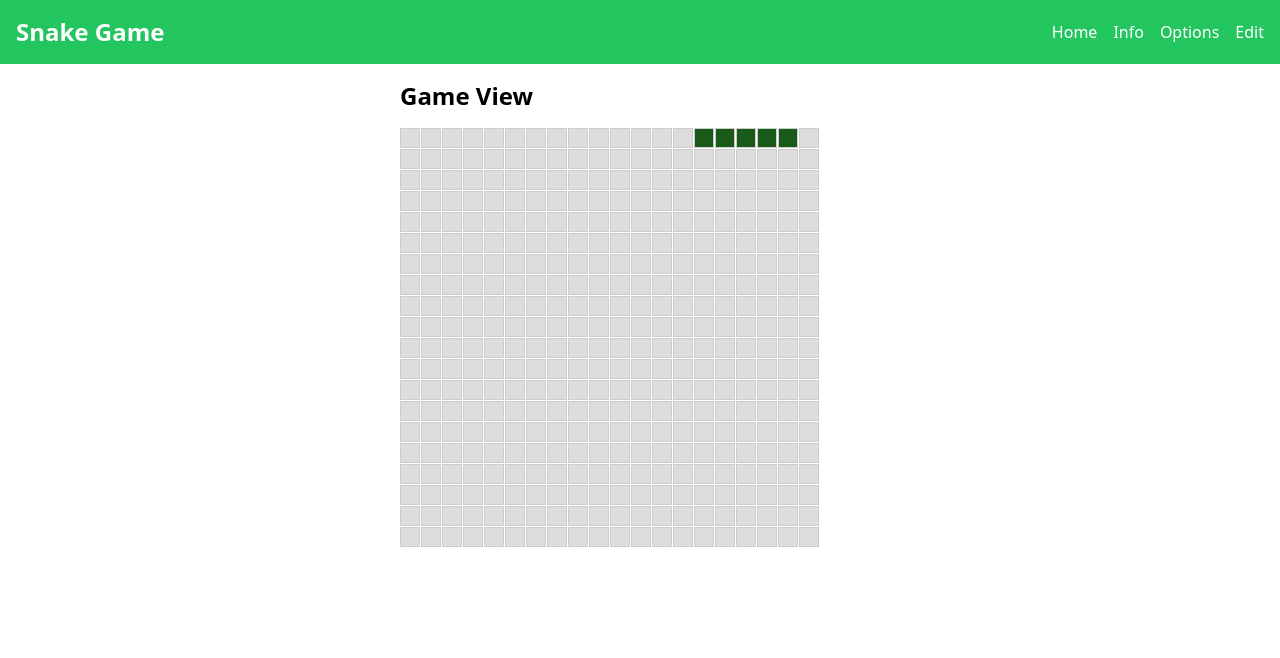
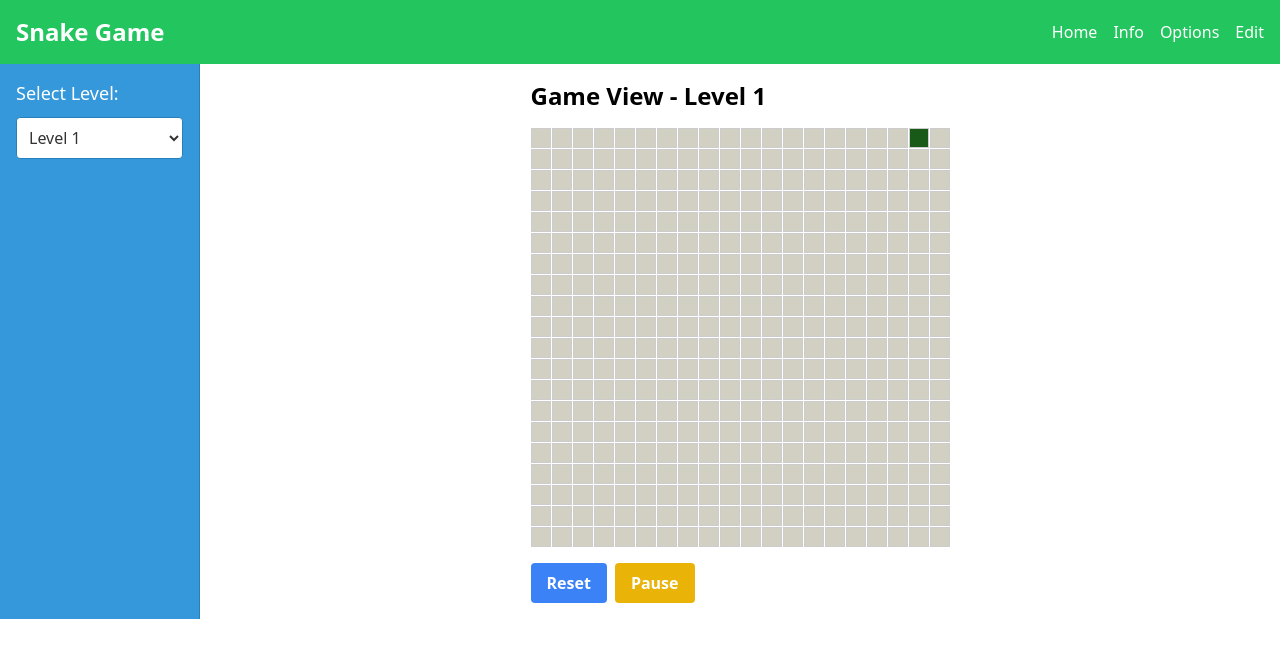
Before and after one commit to Nhantran65/task-app, a React (Create React App) app: page / in a window 1280 px wide. Shown: the top 658 px of the page. Built offline with nearby package versions, Linux system fonts and the light colour scheme.

Commit message:
Add feature obstacles three level for Snake game

```diff
--- a/src/components/Game.css
+++ b/src/components/Game.css
@@ -16,5 +16,46 @@
   }
 
   .empty-cell {
-    background-color: #ddd; /* Gray color for empty cells */
+    background-color: #4e421040; /* Gray color for empty cells */
   }
+  /* Add these styles to your existing CSS file */
+
+/* Add these styles to your existing CSS file */
+
+.game-container {
+    display: flex;
+  }
+
+  .sidebar {
+    width: 200px;
+    padding: 16px;
+    background-color: #3498db; /* Sidebar background color */
+    color: #fff; /* Text color */
+    border-right: 1px solid #2980b9; /* Border color */
+  }
+
+  .sidebar h4 {
+    font-size: 18px;
+    margin-bottom: 10px;
+  }
+
+  .sidebar select {
+    width: 100%;
+    padding: 8px;
+    font-size: 16px;
+    border: 1px solid #2980b9; /* Border color for the select */
+    border-radius: 4px;
+    background-color: #fff; /* Select background color */
+    color: #333; /* Select text color */
+  }
+
+  .sidebar select:hover {
+    background-color: #ecf0f1; /* Hover background color for the select */
+  }
+
+  /* Hover effect for sidebar links */
+  .sidebar a:hover {
+    color: #ecf0f1; /* Hover text color */
+  }
+
+  /* Adjust other styles as needed */
--- a/src/components/Game.tsx
+++ b/src/components/Game.tsx
@@ -1,18 +1,40 @@
 import React, { useState, useEffect } from 'react';
-import './Game.css'; // Import your CSS file
+import './Game.css';
 
 const GRID_SIZE = 20;
-const CELL_SIZE = 20;
+
+interface SnakeSegment {
+  x: number;
+  y: number;
+}
+
+interface Obstacle {
+  x: number;
+  y: number;
+}
 
 const Game: React.FC = () => {
-  const [snake, setSnake] = useState([{ x: 0, y: 0 }]); // Initial position of the snake
-  const [direction, setDirection] = useState('RIGHT'); // Initial direction of the snake
+  const [snake, setSnake] = useState<SnakeSegment[]>([{ x: 0, y: 0 }]);
+  const [direction, setDirection] = useState('RIGHT');
+  const [obstacles, setObstacles] = useState<Obstacle[]>([]);
+  const [level, setLevel] = useState(1);
+  const [isPaused, setIsPaused] = useState(false);
+  const [selectedLevel, setSelectedLevel] = useState(1);
+
+  const CELL_SIZE = 20;
+  const obstacleColor = 'red';
+  const obstacleTypes = [
+    { level: 1, density: 0 },
+    { level: 2, density: 2 },
+    { level: 3, density: 5 },
+    // Add more levels and densities as needed
+  ];
 
   const moveSnake = () => {
+    if (!isPaused) {
       const newSnake = [...snake];
       const head = { ...newSnake[0] };
 
-    // Update the position of the head based on the current direction
       switch (direction) {
         case 'UP':
           head.y -= 1;
@@ -30,20 +52,29 @@ const Game: React.FC = () => {
           break;
       }
 
-    // Add a new segment to the snake at the new head position
       newSnake.unshift(head);
 
-    // Check if the snake has reached the target length
-    if (newSnake.length > 5) {
-      // Remove the last segment of the snake to maintain its length
-      newSnake.pop();
+      const collisionWithObstacle = obstacles.some(
+        (obstacle) => obstacle.x === head.x && obstacle.y === head.y
+      );
+
+      if (collisionWithObstacle) {
+        resetGame();
+        return;
       }
 
+      if (newSnake.length > GRID_SIZE * GRID_SIZE / 2) {
+        setLevel(level + 1);
+        resetGame();
+      }
+
+      newSnake.pop();
+
       setSnake(newSnake);
+    }
   };
 
   const handleKeyDown = (event: KeyboardEvent) => {
-    // Update the direction based on the pressed arrow key
     switch (event.key) {
       case 'ArrowUp':
         setDirection('UP');
@@ -62,38 +93,101 @@ const Game: React.FC = () => {
     }
   };
 
+  const resetGame = () => {
+    setSnake([{ x: 0, y: 0 }]);
+    setDirection('RIGHT');
+    setObstacles(generateObstacles());
+  };
+
+  const generateObstacles = () => {
+    const currentObstacleType = obstacleTypes.find((type) => type.level === selectedLevel);
+
+    if (!currentObstacleType) {
+      return [];
+    }
+
+    const newObstacles: Obstacle[] = [];
+
+    for (let i = 0; i < currentObstacleType.density; i++) {
+      newObstacles.push({
+        x: Math.floor(Math.random() * GRID_SIZE),
+        y: Math.floor(Math.random() * GRID_SIZE),
+      });
+    }
+
+    return newObstacles;
+  };
+
   useEffect(() => {
-    // Set up a timer to move the snake every 0.3 seconds
     const intervalId = setInterval(() => {
       moveSnake();
     }, 300);
 
-    // Add event listener for arrow keys
     window.addEventListener('keydown', handleKeyDown);
 
-    // Clean up the timer and event listener when the component unmounts
     return () => {
       clearInterval(intervalId);
       window.removeEventListener('keydown', handleKeyDown);
     };
-  }, [snake, direction]);
+  }, [snake, direction, isPaused]);
+
+  useEffect(() => {
+    setObstacles(generateObstacles());
+  }, [selectedLevel]);
 
   return (
+    <div className="game-container">
+      <div className="sidebar">
+        <h4>Select Level:</h4>
+        <select
+          value={selectedLevel}
+          onChange={(e) => setSelectedLevel(Number(e.target.value))}
+        >
+          <option value={1}>Level 1</option>
+          <option value={2}>Level 2</option>
+          <option value={3}>Level 3</option>
+          {/* Add more levels as needed */}
+        </select>
+      </div>
       <div className="max-w-lg mx-auto p-4">
-      <h3 className="text-2xl font-semibold mb-4">Game View</h3>
+        <h3 className="text-2xl font-semibold mb-4">Game View - Level {level}</h3>
         <div className="grid">
           {Array.from({ length: GRID_SIZE * GRID_SIZE }, (_, index) => {
             const x = index % GRID_SIZE;
             const y = Math.floor(index / GRID_SIZE);
             const isSnakeCell = snake.some((segment) => segment.x === x && segment.y === y);
+            const isObstacleCell = obstacles.some((obstacle) => obstacle.x === x && obstacle.y === y);
 
             return (
               <div
                 key={index}
-              className={`cell ${isSnakeCell ? 'snake-cell' : 'empty-cell'}`}
+                className={`cell w-${CELL_SIZE} h-${CELL_SIZE} ${
+                  isSnakeCell
+                    ? 'snake-cell'
+                    : isObstacleCell
+                    ? obstacleTypes.find((type) => type.level === selectedLevel)?.density === 0
+                      ? obstacleColor
+                      : `obstacle-type-${selectedLevel}`
+                    : 'empty-cell'
+                }`}
               />
             );
           })}
+        </div>
+        <div className="mt-4">
+          <button
+            onClick={resetGame}
+            className="mr-2 bg-blue-500 hover:bg-blue-700 text-white font-bold py-2 px-4 rounded"
+          >
+            Reset
+          </button>
+          <button
+            onClick={() => setIsPaused(!isPaused)}
+            className="bg-yellow-500 hover:bg-yellow-700 text-white font-bold py-2 px-4 rounded"
+          >
+            {isPaused ? 'Resume' : 'Pause'}
+          </button>
+        </div>
       </div>
     </div>
   );
```
Lines whose indentation alone changed are shown as unchanged.
